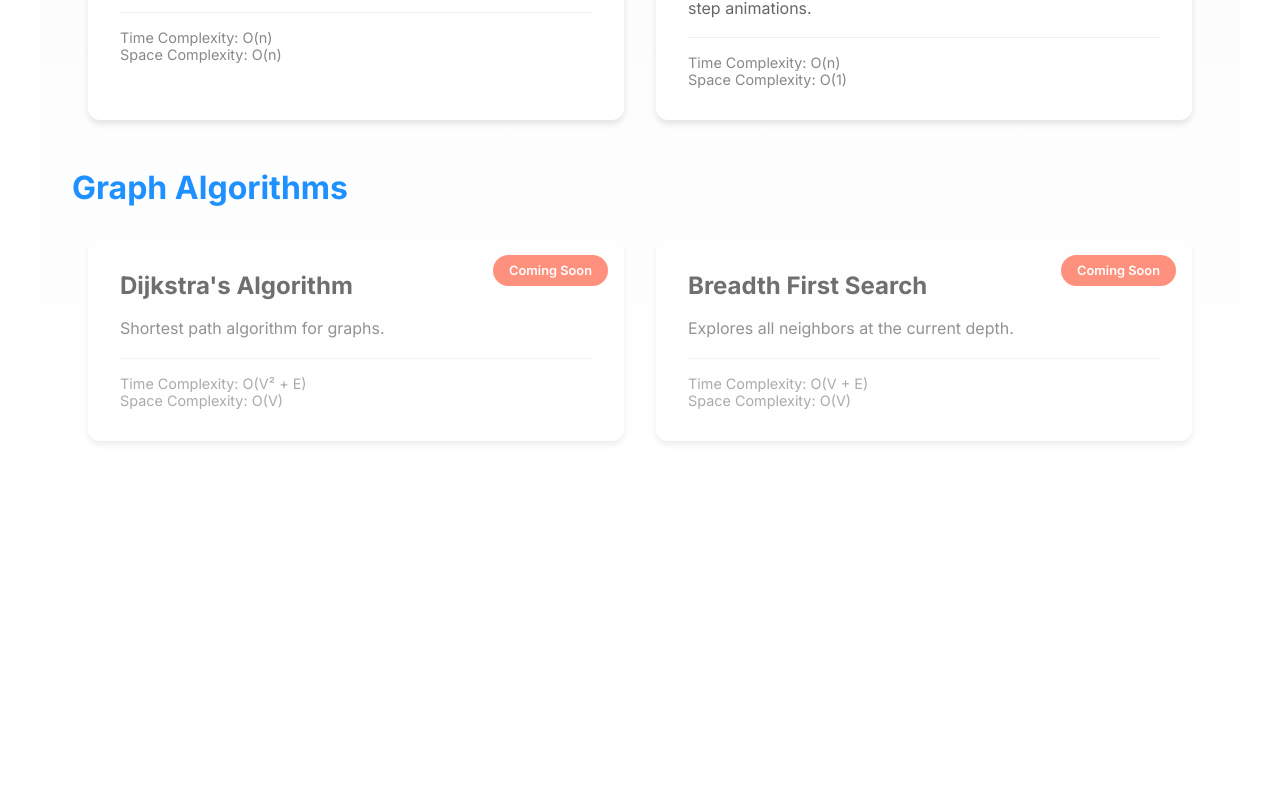
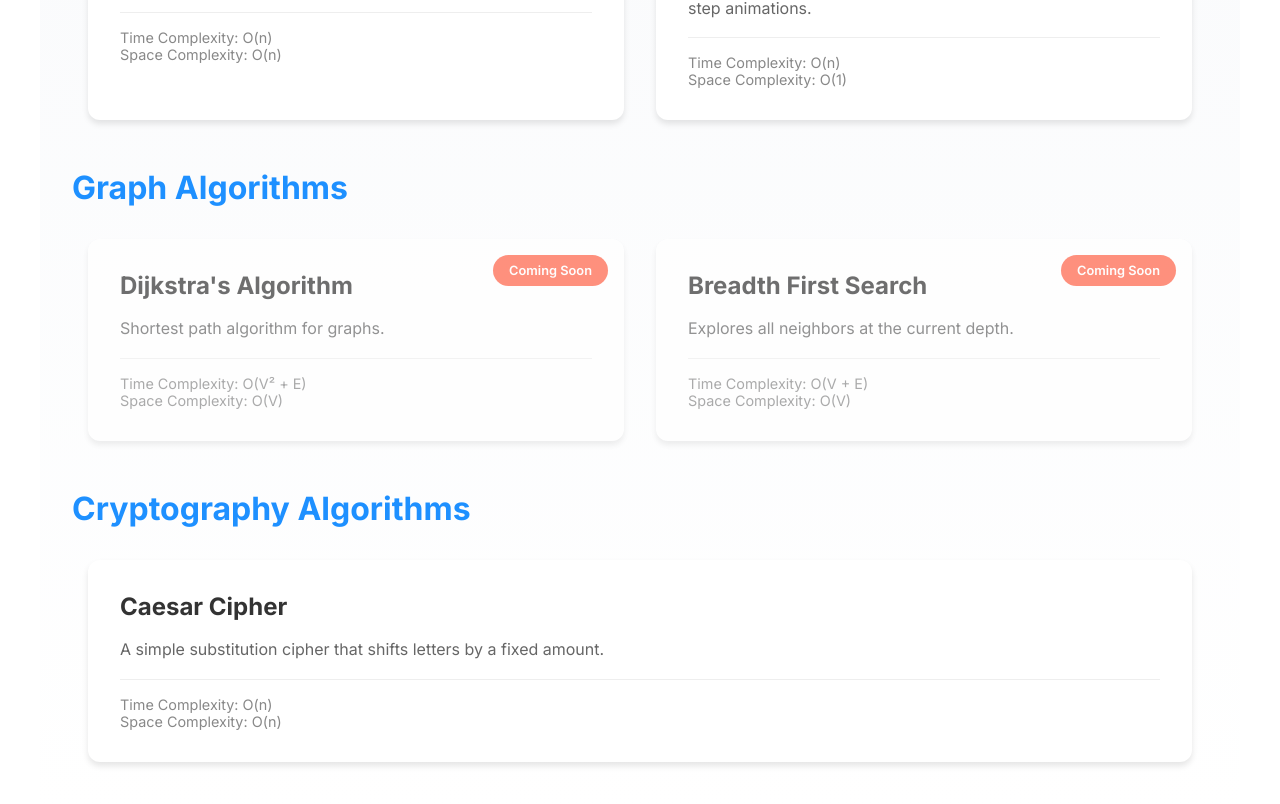
Before and after one commit to SujalPatelx/Algorithm-Visualizer, a React (Vite) app: page / in a window 1280 px wide. Shown: the part 1148-1952 px from the top of the page. Before the commit the page ends 1637 px from the top, so only its background shows below. Built offline with nearby package versions, Linux system fonts and the light colour scheme.

Commit message:
Visualizer Object Modified

```diff
--- a/src/pages/Home.jsx
+++ b/src/pages/Home.jsx
@@ -189,6 +189,21 @@ const algorithmCategories = [
         comingSoon: true
       }
     ]
+  },
+  {
+    id: 'cryptography',
+    title: 'Cryptography Algorithms',
+    algorithms: [
+      {
+        id: 'caesar',
+        name: 'Caesar Cipher',
+        description: 'A simple substitution cipher that shifts letters by a fixed amount.',
+        timeComplexity: 'O(n)',
+        spaceComplexity: 'O(n)',
+        path: '/caesar-cipher'
+      }
+      // Add more cryptography algorithms here
+    ]
   }
 ];
 
```
